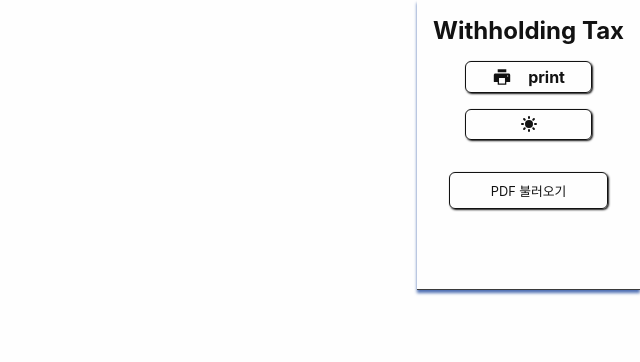
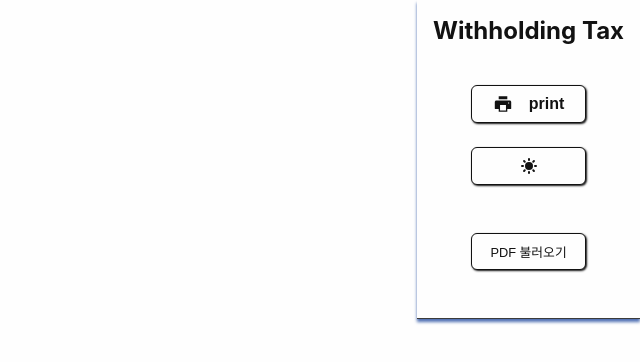
Before and after one commit to lhohw/withholding-tax, a React (Create React App) app: page / in a window 1280 px wide. Shown: the top 362 px of the page, without its empty margins (640-1280 px from the left). Built offline with nearby package versions, Linux system fonts and the light colour scheme.

Commit message:
웹 접근성 - focus, tab-index  추가

```diff
--- a/src/components/CheckBox.tsx
+++ b/src/components/CheckBox.tsx
@@ -1,17 +1,53 @@
 import { MdCheckBox, MdCheckBoxOutlineBlank } from "react-icons/md";
 import Item from "./Item";
 import { css } from "@emotion/react";
+import React, { useCallback } from "react";
 
 export type CheckBoxProps = {
   id: string;
   checked: boolean[];
   onToggle: (id: string) => void;
 };
-const CheckBox = ({ id, checked, onToggle }: CheckBoxProps) => (
+const CheckBox = ({ id, checked, onToggle }: CheckBoxProps) => {
+  const onKeyDown = useCallback(
+    (e: React.KeyboardEvent<SVGElement>) => {
+      if (e.code === "Enter") {
+        onToggle(id);
+        const filtered = Array.prototype.filter.call(
+          document.querySelectorAll('svg[tabindex="0"]'),
+          (elem: SVGElement) =>
+            // @ts-ignore
+            e.target.getClientRects()[0].y < elem.getClientRects()[0].y
+        );
+        if (filtered.length) filtered[0].focus();
+      }
+      if (e.code === "ArrowDown" || e.code === "ArrowUp") {
+        e.preventDefault();
+        if (e.code === "ArrowDown") {
+          const filtered = Array.prototype.filter.call(
+            document.querySelectorAll('svg[tabindex="0"]'),
+            (elem: SVGElement) =>
+              // @ts-ignore
+              e.target.getClientRects()[0].y < elem.getClientRects()[0].y
+          );
+          if (filtered.length) filtered[0].focus();
+        } else {
+          const filtered = Array.prototype.filter.call(
+            document.querySelectorAll('svg[tabindex="0"]'),
+            (elem: SVGElement) =>
+              // @ts-ignore
+              e.target.getClientRects()[0].y > elem.getClientRects()[0].y
+          );
+          if (filtered.length) filtered[filtered.length - 1].focus();
+        }
+      }
+    },
+    [id, onToggle]
+  );
+  return (
     <Item
       css={css`
         width: 50px;
-      /* cursor: pointer; */
       `}
     >
       {checked.findIndex((e) => e === false) === -1 ? (
@@ -19,19 +55,24 @@ const CheckBox = ({ id, checked, onToggle }: CheckBoxProps) => (
           css={css`
             cursor: pointer;
           `}
+          tabIndex={0}
           size={25}
           onClick={() => onToggle(id)}
+          onKeyDown={onKeyDown}
         />
       ) : (
         <MdCheckBoxOutlineBlank
           css={css`
             cursor: pointer;
           `}
+          tabIndex={0}
           size={25}
           onClick={() => onToggle(id)}
+          onKeyDown={onKeyDown}
         />
       )}
     </Item>
   );
+};
 
 export default CheckBox;
--- a/src/features/corporate/components/Info.tsx
+++ b/src/features/corporate/components/Info.tsx
@@ -61,15 +61,17 @@ export const InfoHeading = React.memo(
             width: ${width}px;
             cursor: ${idx === 0 && setIsExpand ? "pointer" : "default"};
           `}
-          onClick={
-            idx !== 0 || !setIsExpand
-              ? () => {}
-              : isExpand === false
-              ? () => setIsExpand(true)
-              : isExpand === true
-              ? () => setIsExpand(false)
-              : () => {}
-          }
+          tabIndex={idx === 0 && setIsExpand ? 0 : undefined}
+          onClick={() => {
+            if (idx === 0 && setIsExpand) {
+              setIsExpand(!isExpand);
+            }
+          }}
+          onKeyDown={(e) => {
+            if (e.code === "Enter" && idx === 0 && setIsExpand) {
+              setIsExpand(!isExpand);
+            }
+          }}
         >
           {idx === 0 ? (
             isExpand === undefined ? (
--- a/src/features/darkMode/DarkMode.tsx
+++ b/src/features/darkMode/DarkMode.tsx
@@ -1,5 +1,4 @@
 import React, { useCallback } from "react";
-import { css } from "@emotion/react";
 import { HiSun, HiMoon } from "react-icons/hi";
 
 import { useAppSelector, useAppDispatch } from "app/hooks";
@@ -28,22 +27,9 @@ const DarkMode = () => {
   );
 
   return (
-    <div
-      css={css`
-        display: flex;
-        padding: 0.3rem;
-        margin: 1rem 2rem;
-        align-items: center;
-        justify-content: center;
-        border: 0.5px solid var(--text);
-        border-radius: 6px;
-        box-shadow: 1px 1px 2px var(--text);
-        cursor: pointer;
-      `}
-      onClick={onModeChange}
-    >
+    <button onClick={onModeChange}>
       {theme === "dark" ? <HiMoon size={20} /> : <HiSun size={20} />}
-    </div>
+    </button>
   );
 };
 
--- a/src/features/reader/Reader.tsx
+++ b/src/features/reader/Reader.tsx
@@ -35,9 +35,9 @@ const Reader = () => {
     [dispatch]
   );
   const onInputClick = useCallback(
-    (e: React.MouseEvent<HTMLDivElement, MouseEvent>) => {
+    (e: React.MouseEvent<HTMLButtonElement, MouseEvent>) => {
       // @ts-ignore
-      if (e.target.tagName === "DIV") {
+      if (e.target.tagName === "BUTTON") {
         const input = document.querySelector("#reader") as HTMLInputElement;
         input.click();
         e.stopPropagation();
@@ -62,11 +62,13 @@ const Reader = () => {
         <Input onClick={onInputClick} onFileChange={onFileChange} />
       </div>
       {corporate && <Years onSelect={onSelect} selectedYear={year} />}
-      <Corporates
-        corporates={list}
-        onSelect={onSelect}
-        selectedCorporate={corporate}
-      />
+      {Object.entries(list).length !== 0 && (
+        <Corporates
+          corporates={list}
+          onSelect={onSelect}
+          selectedCorporate={corporate}
+        />
+      )}
     </Sidebar>
   );
 };
--- a/src/features/reader/components/Corporates.tsx
+++ b/src/features/reader/components/Corporates.tsx
@@ -21,11 +21,15 @@ const Corporates = ({
     <StyledCorporates>
       {Object.entries(corporates).map(([key, value]) => (
         <StyledCorporateItem
+          tabIndex={0}
           key={key}
           RN={key}
           theme={theme}
           selectedCorporate={selectedCorporate}
           onClick={() => onSelect({ type: "corporate", data: key })}
+          onKeyDown={(e) => {
+            if (e.code === "Enter") onSelect({ type: "corporate", data: key });
+          }}
         >
           {value.name}
         </StyledCorporateItem>
--- a/src/features/reader/components/Input.tsx
+++ b/src/features/reader/components/Input.tsx
@@ -1,26 +1,11 @@
 import { css } from "@emotion/react";
-import * as font from "constants/font";
 
 type InputProps = {
-  onClick: (e: React.MouseEvent<HTMLInputElement, MouseEvent>) => void;
+  onClick: (e: React.MouseEvent<HTMLButtonElement, MouseEvent>) => void;
   onFileChange: (e: React.ChangeEvent<HTMLInputElement>) => void;
 };
 const Input = ({ onClick, onFileChange }: InputProps) => (
-  <div
-    css={css`
-      display: flex;
-      padding: 0.5rem 0.5rem;
-      margin: 2rem 1rem;
-      align-items: center;
-      justify-content: center;
-      border: 0.5px solid var(--text);
-      border-radius: 6px;
-      box-shadow: 1px 1px 2px var(--text);
-      font-size: ${font.size.medium};
-      cursor: pointer;
-    `}
-    onClick={onClick}
-  >
+  <button onClick={onClick}>
     <label
       css={css`
         cursor: pointer;
@@ -41,7 +26,7 @@ const Input = ({ onClick, onFileChange }: InputProps) => (
       onChange={onFileChange}
       multiple
     />
-  </div>
+  </button>
 );
 
 export default Input;
--- a/src/features/reader/components/Printer.tsx
+++ b/src/features/reader/components/Printer.tsx
@@ -1,3 +1,4 @@
+import React, { useCallback } from "react";
 import { css } from "@emotion/react";
 
 import * as font from "constants/font";
@@ -5,21 +6,9 @@ import * as font from "constants/font";
 import { AiFillPrinter } from "react-icons/ai";
 
 const Printer = () => {
+  const onPrint = useCallback(() => window.print(), []);
   return (
-    <div
-      css={css`
-        display: flex;
-        padding: 0.3rem;
-        margin: 1rem 2rem;
-        align-items: center;
-        justify-content: center;
-        border: 0.5px solid var(--text);
-        border-radius: 6px;
-        box-shadow: 1px 1px 2px var(--text);
-        cursor: pointer;
-      `}
-      onClick={() => window.print()}
-    >
+    <button onClick={onPrint}>
       <AiFillPrinter size={20} />
       <span
         css={css`
@@ -30,8 +19,8 @@ const Printer = () => {
       >
         print
       </span>
-    </div>
+    </button>
   );
 };
 
-export default Printer;
+export default React.memo(Printer);
--- a/src/features/reader/components/Sidebar.tsx
+++ b/src/features/reader/components/Sidebar.tsx
@@ -1,13 +1,13 @@
 import { css } from "@emotion/react";
 import colors from "constants/colors";
+import * as font from "constants/font";
 
 type SidebarProps = {
   children: React.ReactNode;
 };
 const Sidebar = ({ children }: SidebarProps) => (
-  <header
+  <nav
     css={css`
-      /* width: 100%; */
       position: fixed;
       right: 0;
       padding: 1rem;
@@ -21,13 +21,38 @@ const Sidebar = ({ children }: SidebarProps) => (
       @media (max-width: 1200px) {
         display: none;
       }
+      @media print {
+        display: none;
+      }
       & .column {
+        display: flex;
         flex-direction: column;
+        align-items: center;
+        justify-content: flex-start;
+        padding-bottom: 2rem;
+        & > button {
+          display: flex;
+          width: 60%;
+          align-items: center;
+          justify-content: center;
+          padding: 0.5rem;
+          margin-top: 1.5rem;
+          border: 0.5px solid var(--text);
+          border-radius: 6px;
+          box-shadow: 1px 1px 2px var(--text);
+          font-size: ${font.size.medium};
+          color: var(--text);
+          background-color: var(--background);
+          cursor: pointer;
+          &:last-of-type {
+            margin-top: 3rem;
+          }
+        }
       }
     `}
   >
     {children}
-  </header>
+  </nav>
 );
 
 export default Sidebar;
--- a/src/features/reader/components/Years.tsx
+++ b/src/features/reader/components/Years.tsx
@@ -16,11 +16,15 @@ const Years = ({ selectedYear, onSelect }: YearsProps) => {
     <StyledYears>
       {getLastYears(6).map((year) => (
         <StyledYear
+          tabIndex={0}
           key={year}
           year={year}
           theme={theme}
           selectedYear={selectedYear}
           onClick={() => onSelect({ type: "year", data: year })}
+          onKeyDown={(e) => {
+            if (e.code === "Enter") onSelect({ type: "year", data: year });
+          }}
         >
           {year}
         </StyledYear>
@@ -56,7 +60,8 @@ const StyledYear = React.memo(
   `,
   (prevProps, nextProps) =>
     (prevProps.selectedYear === prevProps.year) ===
-    (nextProps.selectedYear === nextProps.year)
+      (nextProps.selectedYear === nextProps.year) &&
+    prevProps.theme === nextProps.theme
 );
 
 export default React.memo(
```
Lines whose indentation alone changed are shown as unchanged.
